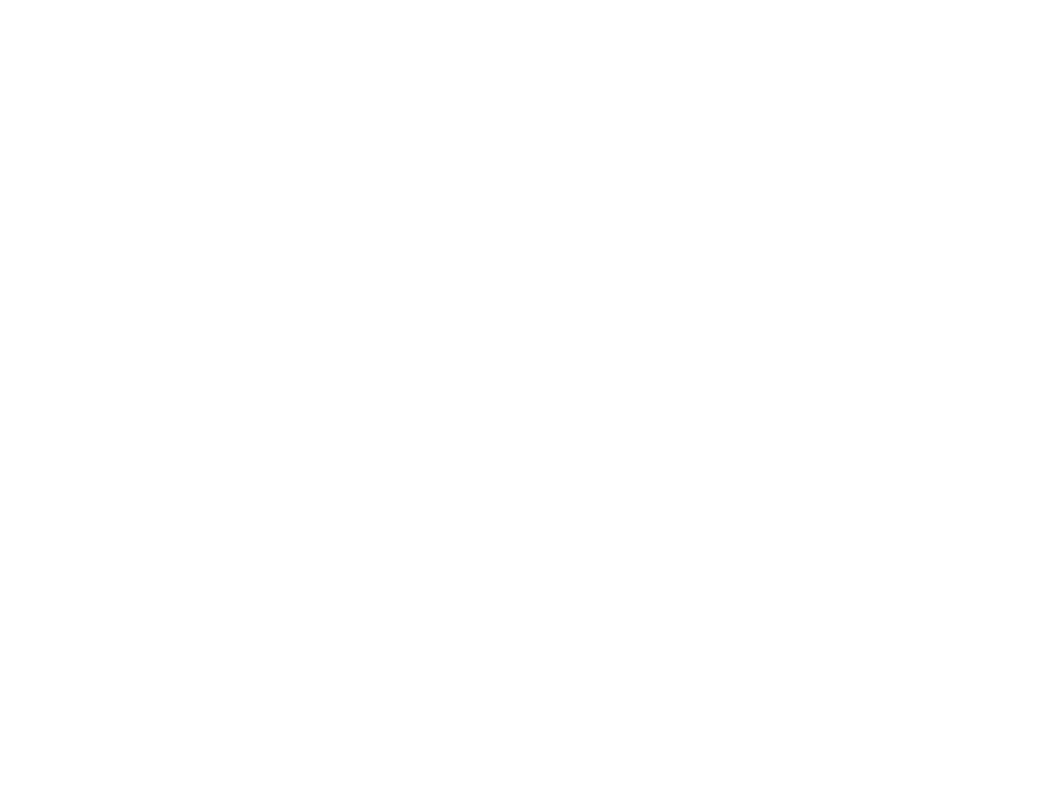
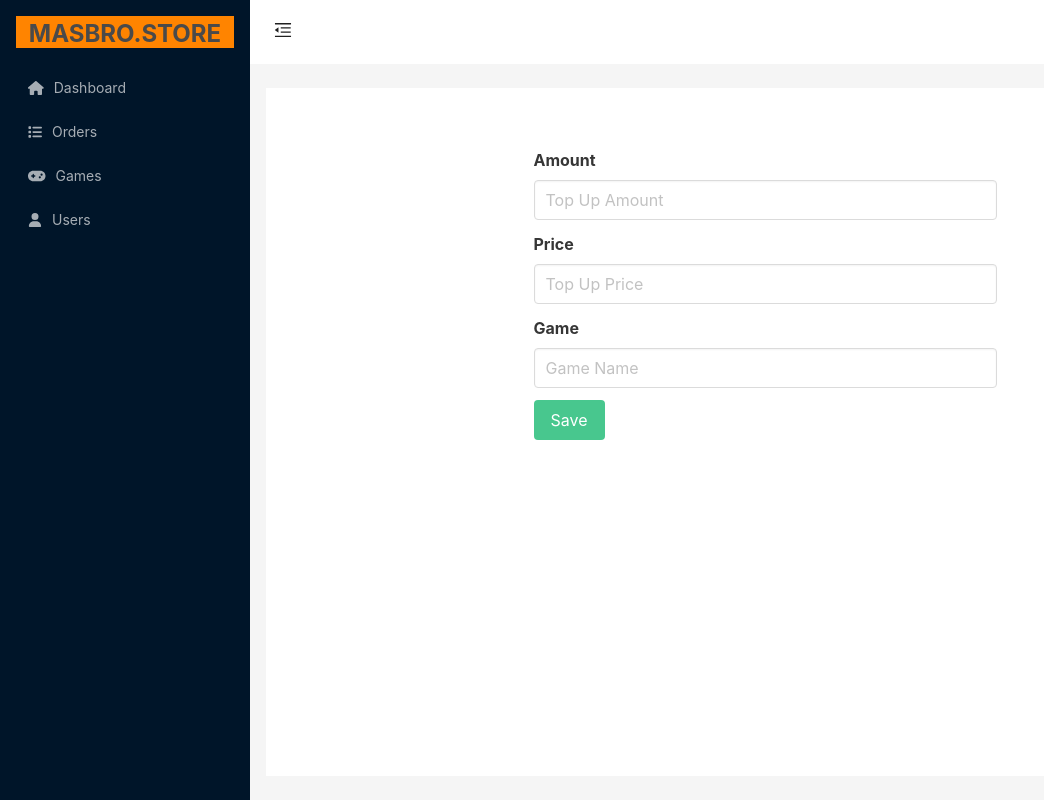
Before and after one commit to selestino-k/admin-masbrostore, a React (Create React App) app: page /games/addgame in a window 1280 px wide. Before the commit this address had no page. Shown: the whole page, without its empty margins (0-1044 px from the left). Built offline with nearby package versions, Linux system fonts and the light colour scheme.

Commit message:
added crud ops to gameslist + minor changes

```diff
--- a/src/App.js
+++ b/src/App.js
@@ -2,9 +2,15 @@
 
 import UserorderList from "./components/userorderList.jsx";
 import Gameslist from "./components/gamesList.jsx";
+
 import Adduserorder from "./components/adduserorder.jsx";
 import Edituserorder from "./components/edituserorder.jsx";
+
+import Addgames from "./components/addgames.jsx";
+import Editgames from "./components/editgames.jsx";
+
 import MainLayout from "./components/mainlayout.jsx";
+
 
 import "bulma/css/bulma.css";
 import "./stylesheets/home.css";
@@ -14,14 +20,18 @@
     <Router>
       <Routes>
 
-        <Route path="/" exact element={<MainLayout/>}>
+        <Route exact path="/"  element={<MainLayout/>}>
           <Route path="dashboard" element={''}/>
           <Route path="user" element={''}/>
 
+          <Route exact path="order" element={<UserorderList/>}/>
+          <Route path="order/addorder" element={<Adduserorder/>}/>
+          <Route exact path="order/editorder/:id" element={<Edituserorder/>}/>
+
           <Route path="games" element={<Gameslist/>}/>
-          <Route path="order" element={<UserorderList/>}/>
-          <Route path="order/addorder" element={<Adduserorder/>}/>
-          <Route path="order/editorder" element={<Edituserorder/>}/>
+          <Route path="games/addgame" element={<Addgames/>}/>
+          <Route exact path="games/editgame/:id" element={<Editgames/>}/>
+
         </Route>
 
       </Routes>
--- /dev/null
+++ b/src/components/addgames.jsx
@@ -0,0 +1,77 @@
+import React, { useState } from 'react';
+import axios from 'axios';
+import { useNavigate } from 'react-router-dom';
+
+const Addgames = () => {
+
+    const [Amount,setAmount] = useState('');
+    const [Price,setPrice] = useState('');
+    const [Game,setGame] = useState('');
+
+    const navigate = useNavigate();
+
+
+    const saveGame = async (e) =>{
+        e.preventDefault();
+        try {
+            await axios.post('http://localhost:5000/games',{
+                Amount,
+                Price,
+                Game,
+            });
+            navigate("/games");
+        } catch (error){
+            console.log(error);
+        }
+    }
+
+  return (
+    <div className="columns mt-5 is-centered">
+        <div className="column is-half">
+            <form onSubmit={saveGame}>
+                <div className="field">
+                    <label  className="label"> Amount</label>
+                    <div className="control">
+                        <input type="text"
+                        className="input"
+                        value = {Amount}
+                        onChange={(e) => setAmount(e.target.value)}
+                        placeholder='Top Up Amount'
+                        />
+                    </div>
+                </div>
+                <div className="field">
+                <label  className="label"> Price</label>
+                    <div className="control">
+                        <input type="text"
+                        className="input"
+                        value = {Price}
+                        onChange={(e) => setPrice(e.target.value)}
+                        placeholder='Top Up Price'
+                        />
+                    </div>
+                </div>
+                <div className="field">
+                <label  className="label"> Game</label>
+                    <div className="control">
+                        <input type="text"
+                        className="input"
+                        value = {Game}
+                        onChange={(e) => setGame(e.target.value)}
+                        placeholder='Game Name'
+                        />
+                    </div>
+                </div>
+
+
+                <div className="field">
+                    <button type='submit' className="button is-success">Save</button>
+                </div>
+            </form>
+        </div>
+
+    </div>
+  )
+}
+
+export default Addgames
--- /dev/null
+++ b/src/components/editgames.jsx
@@ -0,0 +1,89 @@
+import React, { useState, useEffect } from 'react';
+import axios from 'axios';
+import { useNavigate, useParams } from 'react-router-dom';
+
+const Editgames = () => {
+    const [Amount, setAmount] = useState('');
+    const [Price,setPrice] = useState('');
+    const [Game,setGame] = useState('');
+
+
+    const navigate = useNavigate();
+    const {id} = useParams()
+
+    useEffect(() => {
+        getGamesbyId();
+    }, []);
+
+
+    const updategames = async (e) =>{
+        e.preventDefault();
+        try {
+            await axios.patch(`http://localhost:5000/games/${id}`,{
+                Amount,
+                Price,
+                Game,
+            });
+            navigate('/');
+        } catch (error){
+            console.log(error);
+        }
+    }
+
+    const getGamesbyId = async () => {
+        const response = await axios.get(`http://localhost:5000/games/${id}`);
+        setAmount(response.data.Amount);
+        setGame(response.data.Game);
+        setPrice(response.data.Price);
+
+    }
+
+  return (
+    <div className="columns mt-5 is-centered">
+        <div className="column is-half">
+            <form onSubmit={updategames}>
+                <div className="field">
+                    <label  className="label"> Amount</label>
+                    <div className="control">
+                        <input type="text"
+                        className="input"
+                        value = {Amount}
+                        onChange={(e) => setAmount(e.target.value)}
+                        placeholder='Top Up Amount'
+                        />
+                    </div>
+                </div>
+                <div className="field">
+                <label  className="label"> Price</label>
+                    <div className="control">
+                        <input type="text"
+                        className="input"
+                        value = {Price}
+                        onChange={(e) => setPrice(e.target.value)}
+                        placeholder='Price'
+                        />
+                    </div>
+                </div>
+                <div className="field">
+                <label  className="label"> Game</label>
+                    <div className="control">
+                        <input type="text"
+                        className="input"
+                        value = {Game}
+                        onChange={(e) => setGame(e.target.value)}
+                        placeholder='Game Name'
+                        />
+                    </div>
+                </div>
+
+                <div className="field">
+                    <button type='submit' className="button is-success">Save</button>
+                </div>
+            </form>
+        </div>
+
+    </div>
+  )
+}
+
+export default Editgames
--- a/src/components/edituserorder.jsx
+++ b/src/components/edituserorder.jsx
@@ -11,7 +11,7 @@
 
 
     const navigate = useNavigate();
-    const {id} = useParams();
+    const {id} = useParams()
 
     useEffect(() => {
         getUserById();
@@ -30,7 +30,7 @@
                 ZoneID,
                 Amount,
             });
-            navigate('/');
+            navigate('/order');
         } catch (error){
             console.log(error);
         }
--- a/src/components/gamesList.jsx
+++ b/src/components/gamesList.jsx
@@ -1,6 +1,6 @@
 import React, {useState, useEffect} from 'react';
 import axios from 'axios'
-
+import { Link } from 'react-router-dom';
 
 const Gameslist = () => {
     const [games, setGames] = useState([]);
@@ -13,23 +13,31 @@
         const response = await axios.get("http://localhost:5000/games");
         setGames(response.data);
     }
-
+    const deleteGame = async (id) =>{
+        try {
+            await axios.delete(`http://localhost:5000/games/${id}`);
+            getGames();
+        } catch (error) {
+            console.log(error);
+        }
+    }
   return (
-    <>
+    <div>
         <div className="columns mt-5 is-centered">
-
             <div className="column is-full">
-
-            <h1>List Games </h1>
+            <h3 class="title is-3">Games List</h3>
                 <br />
-
+                <Link to={`addgame`} className='button is-success'>Add Game</Link>
+                <br />
+                <br />
                 <table className='table is-striped is-fullwidth'>
                     <thead>
                         <tr>
-                        <th>ID</th>
+                            <th>No</th>
                             <th>Amount</th>
                             <th>Price</th>
                             <th>Game</th>
+                            <th>Actions</th>
                         </tr>
                     </thead>
                     <tbody>
@@ -39,16 +47,17 @@
                             <td>{games.Amount}</td>
                             <td>{games.Price}</td>
                             <td>{games.Game}</td>
-
-
+                            <td>
+                                <Link to={`editgame/${games.id}`} className='button is-small is-info'>Edit</Link>
+                                <button onClick={()=> deleteGame(games.id)} className='button is-small is-danger'>Delete</button>
+                            </td>
                         </tr>
                         ))}
-
                     </tbody>
                 </table>
             </div>
         </div>
-    </>
+    </div>
   );
 };
 
--- a/src/components/userorderList.jsx
+++ b/src/components/userorderList.jsx
@@ -9,11 +9,11 @@
         getUsers();
     }, []);
 
+
     const getUsers = async () => {
         const response = await axios.get("http://localhost:5000/userorder");
         setUser(response.data);
     }
-
     const deleteUser = async (id) =>{
         try {
             await axios.delete(`http://localhost:5000/userorder/${id}`);
@@ -25,15 +25,15 @@
   return (
     <div className="columns mt-5 is-centered">
         <div className="column is-full">
-            <h1>List User </h1>
+        <h3 class="title is-3">User Order List</h3>
             <br />
-            <Link to={`addorder`} className='button is-success'>Add</Link>
-
+            <Link to={`addorder`} className='button is-success'>Add User Order</Link>
+            <br />
             <br />
             <table className='table is-striped is-fullwidth'>
                 <thead>
                     <tr>
-                        <th>ID</th>
+                        <th>No</th>
                         <th>Email</th>
                         <th>Game ID</th>
                         <th>Zone ID</th>
@@ -50,13 +50,11 @@
                          <td>{userorder.ZoneID}</td>
                          <td>{userorder.Amount}</td>
                          <td>
-                            <Link to={`editorder`} className='button is-small is-info'>Edit</Link>
+                            <Link to={`editorder/${userorder.id}`} className='button is-small is-info'>Edit</Link>
                             <button onClick={()=> deleteUser(userorder.id)} className='button is-small is-danger'>Delete</button>
-
                          </td>
                      </tr>
                     ))}
-
                 </tbody>
             </table>
         </div>
```
Lines whose indentation alone changed are shown as unchanged.
